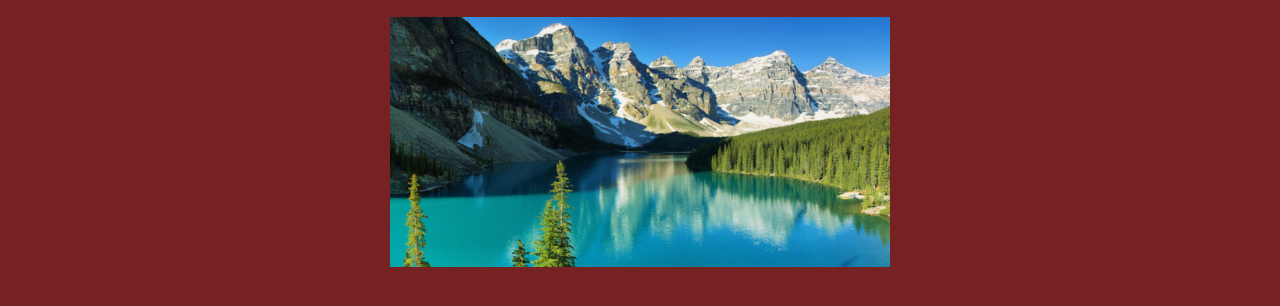
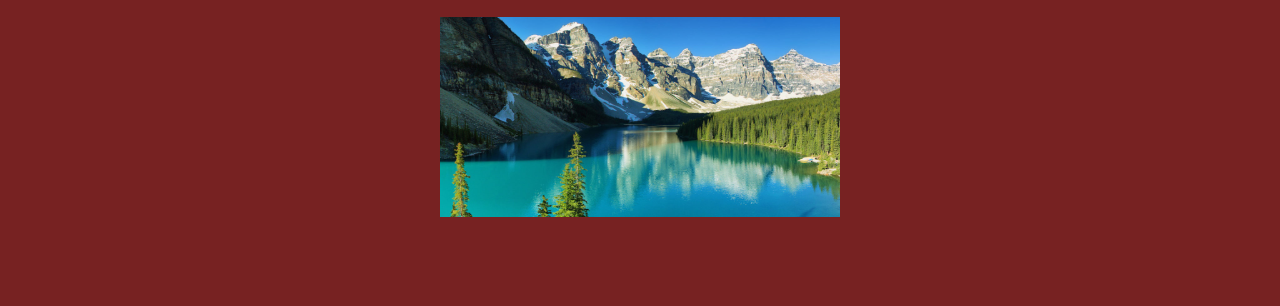
Before and after one commit to Da-vidci-Restrepo/r1020104627, a plain HTML site: page index.html in a window 1280 px wide. In both pictures the pointer is over the picture 640 px from the left and 250 px from the top of the page. Shown: the part 118-424 px from the top of the page. Drawn offline with Linux system fonts and the light colour scheme.

Commit message:
commit6br1

```diff
--- a/css/estilos.css
+++ b/css/estilos.css
@@ -18,3 +18,7 @@ body{
 	width: 500px;
 	height: 250px;
 }
+#img1:hover{
+	width: 400px;
+	height: 200px;
+}
```
